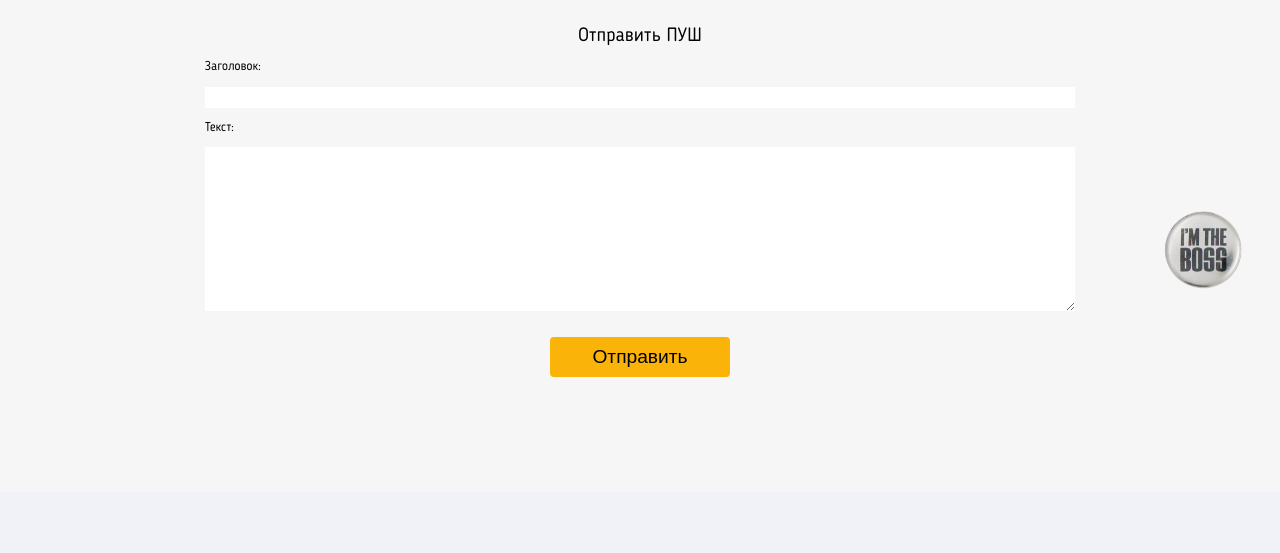
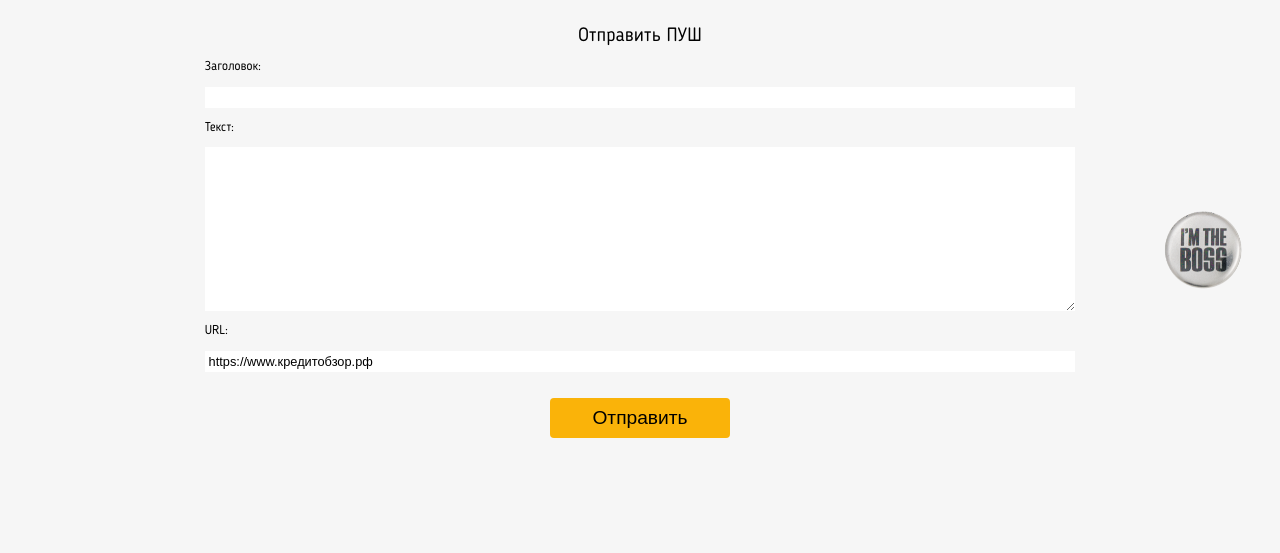
Before and after one commit to gcmarvel/kreditobzor, a Django app: page /manager/send_push/ in a window 1280 px wide. Shown: the part 474-1027 px from the top of the page. Before the commit the page ends 851 px from the top, so only its background shows below. Run offline with Django 3.2, Linux system fonts and the light colour scheme; the visitor is signed in with stand-in values (Sample User, id 1); style sheets or scripts are compiled from the project's sources; parts of the project's set-up code (start-up, migrations or seed data) failed here and were passed over; some libraries are stand-ins or nearby versions.

Commit message:
kreditobzor 1.0

```diff
--- a/manager/views.py
+++ b/manager/views.py
@@ -98,17 +98,17 @@ def send_push(request):
             if 'push_body' in request.POST:
                 for device in WebPushDevice.objects.all():
                     try:
-                        device.send_message(json.dumps({'message': request.POST['push_body'], 'title': request.POST['push_head']}))
+                        device.send_message(json.dumps({'message': request.POST['push_body'], 'title': request.POST['push_head'], 'tag': request.POST['push_url']}))
                     except WebPushError:
                         try:
                             device.browser = "FIREFOX"
                             device.save()
-                            device.send_message(json.dumps({'message': request.POST['push_body'], 'title': request.POST['push_head']}))
+                            device.send_message(json.dumps({'message': request.POST['push_body'], 'title': request.POST['push_head'], 'tag': request.POST['push_url']}))
                         except WebPushError:
                             try:
                                 device.browser = "OPERA"
                                 device.save()
-                                device.send_message(json.dumps({'message': request.POST['push_body'], 'title': request.POST['push_head'], 'tag': 'https://www.кредитобзор.рф'}))
+                                device.send_message(json.dumps({'message': request.POST['push_body'], 'title': request.POST['push_head'], 'tag': request.POST['push_url']}))
                             except WebPushError:
                                 device.delete()
                                 pass
--- a/templates/push.html
+++ b/templates/push.html
@@ -16,6 +16,8 @@
             <input type="text" name="push_head" >
             <label>Текст: </label>
             <textarea name="push_body" cols="30" rows="10"></textarea>
+            <label>URL: </label>
+            <input type="text" name="push_url" value="https://www.кредитобзор.рф" >
             <button>Отправить</button>
         </form>
     </div>
```
Also changed, not shown: static/js/sw.js (+3 -5 lines).
